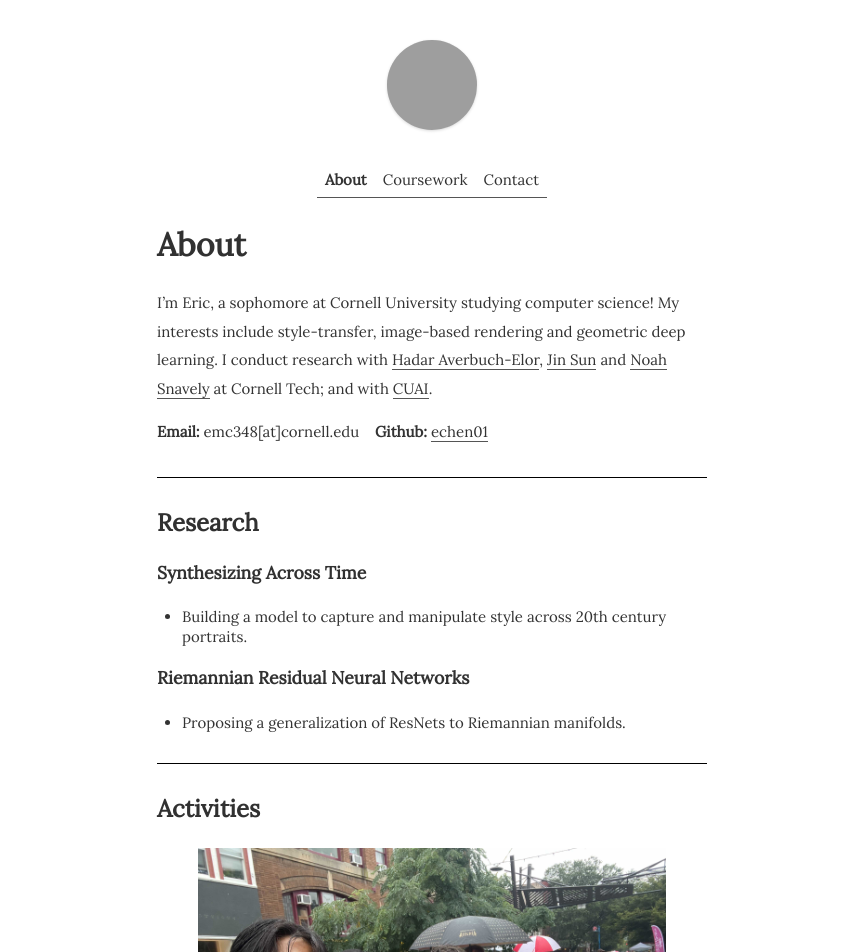
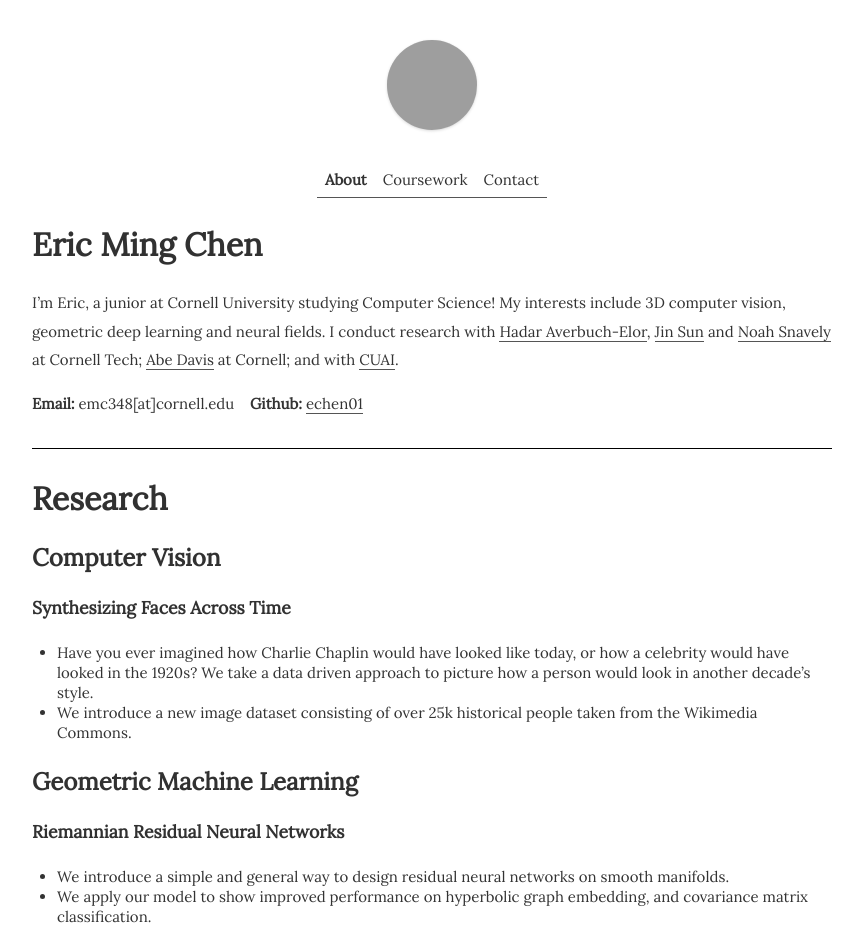
Before and after one commit to echen01/echen01.github.io, a Jekyll site: the page built from index.md, in a window 1280 px wide. Shown: the top 952 px of the page, without its empty margins (208-1070 px from the left). Built offline with Jekyll 4.4.1, drawn with Linux system fonts in a browser that asks for light colours; our own code applies the rules of GitHub Pages for plain Markdown files; some of the changed text lies outside the part shown; grey boxes are pictures that could not be loaded.

Commit message:
Update website for 2022

```diff
--- a/_config.yml
+++ b/_config.yml
@@ -40,7 +40,7 @@ collections:
   coursework:
     output: true
     permalink: /coursework/:name
-  # talks:
+  #talks:
   #   output: true
   #   permalink: /talks/:name
   # blog:
--- a/_sass/main.scss
+++ b/_sass/main.scss
@@ -262,7 +262,72 @@ iframe {
   width: 100%;
 }
 article {
-  max-width: 550px;
+  max-width: 800px;
+  //max-width: 70%;
+  margin: 0 auto;
+  h1.title {
+    line-height: 1.4em;
+    text-align: center;
+    font-size: 1.4em;
+  }
+  .divider {
+    background: #ddd;
+    background: -webkit-gradient(linear,left top,right top,from(rgba(255,255,255,0)),color-stop(#ccc),to(rgba(255,255,255,0)));
+    background: -webkit-linear-gradient(left,rgba(255,255,255,0),#ccc,rgba(255,255,255,0));
+    background: linear-gradient(to right,rgba(255,255,255,0),#ccc,rgba(255,255,255,0));
+    height: 1px;
+    margin: 2em 0;
+  }
+  .center {
+    text-align: center;
+    margin: 0 auto;
+  }
+  hr {
+    border: 0;
+    border-bottom: 1px solid #000;
+    margin: 30px 0;
+  }
+  p {
+    font-size: 15px;
+    line-height: 1.9em;
+    word-wrap: break-word;
+  }
+  .footnote {
+    border: 0;
+    background-color: #0087BE;
+    color: #fff;
+    padding-left: 2px;
+    padding-right: 2px;
+  }
+  .footnotes {
+    margin: 50px auto;
+    display: block;
+    font-size: 0.8em;
+    color: #666;
+    p {
+      line-height: 1rem;
+      font-weight: normal;
+    }
+    ol {
+      margin: 0;
+      padding-left: 15px;
+      li {
+        font-weight: bold;
+      }
+    }
+    .reversefootnote {
+      border: 0;
+      color: #0087BE;
+    }
+  }
+  a:hover {
+    color: #369;
+    border-color: #369;
+  }
+}
+wide_article {
+  //max-width: 550px;
+  max-width: 85%;
   margin: 0 auto;
   h1.title {
     line-height: 1.4em;
--- a/_sass/syntax.scss
+++ b/_sass/syntax.scss
@@ -276,6 +276,7 @@
 .highlight .kt { color: #FAC29AE6 } /* Keyword.Type */
 .highlight .s { color: #FAB795E6 } /* Literal.String */
 .highlight .nc { color: #FAC29AE6 } /* Name.Class */
+.highlight .na { color: #FAC29AE6 } /* Name.Attribute */
 .highlight .x, .o, .ow { color: #d5d6da } /* Operator.Word */
 .highlight .sb { color: #FAB795E6 } /* Literal.String.Backtick */
 .highlight .sc { color: #FAB795E6 } /* Literal.String.Char */
--- a/index.md
+++ b/index.md
@@ -3,54 +3,78 @@ layout: page
 ---
 
 
-# About
-I'm Eric, a sophomore at Cornell University studying computer
-science! My interests include style-transfer, image-based
-rendering and geometric deep learning. I conduct research with [Hadar
+# Eric Ming Chen
+I'm Eric, a junior at Cornell University studying Computer
+Science! My interests include 3D computer vision, geometric deep
+learning and neural fields. I conduct research with [Hadar
 Averbuch-Elor](https://www.cs.cornell.edu/~hadarelor/), [Jin
 Sun](https://www.cs.cornell.edu/~jinsun/) and [Noah
-Snavely](https://www.cs.cornell.edu/~snavely/) at Cornell Tech; and
+Snavely](https://www.cs.cornell.edu/~snavely/) at Cornell Tech; [Abe
+Davis](http://abedavis.com) at Cornell; and
 with [CUAI](https://cuai.github.io/).
 
 **Email:** emc348[at]cornell.edu &nbsp;&nbsp; **Github:** [echen01](https://github.com/echen01)
 
 ---
 
-## Research
-#### Synthesizing Across Time
-- Building a model to capture and manipulate style across 20th century portraits.
+# Research
+## Computer Vision
+#### Synthesizing Faces Across Time
+- Have you ever imagined how Charlie Chaplin would have looked like
+  today, or how a celebrity would have looked in the 1920s? We take a
+  data driven approach to picture how a person would look in another decade's
+  style.
+- We introduce a new image dataset consisting of over 25k historical people taken from
+  the Wikimedia Commons.
 
+## Geometric Machine Learning
 #### Riemannian Residual Neural Networks
-- Proposing a generalization of ResNets to Riemannian manifolds.
+- We introduce a simple and general way to design residual neural
+  networks on smooth manifolds.
+-  We apply our model to show improved performance on hyperbolic
+    graph embedding, and covariance matrix classification.
 
 ---
 
-## Activities
-<p align="center">
-<img src="/assets/activities/applefest.jpg" width="85%"/><br>
-Celebrating Ithaca Apple Fest [2021]
-</p>
+# Publications
+<img src="/assets/rresnet.png" alt="RResNet" style="float: left" height=150px>
+#### Riemannian Residual Neural Networks
+Isay Katsman\*, **Eric M. Chen\***, Sidhanth Holalkere\*, Anna Asch\*, Aaron
+Lou, Ser-Nam Lim, Christopher De Sa\
+ICML 2022 Workshop on Topology, Algebra, and Geometry in ML\
+[Paper](https://drive.google.com/file/d/1yZ_uDbXNn4OfINR8LSe1WA0o5-ae4jq4/view)
+[Poster](https://drive.google.com/file/d/1uWpzZ2SemGpIAClOSaVVQI-L4PZZ0xnU/view)
 
-<p align="center">
-<img src="/assets/activities/graduation.jpg" width="85%"/><br>
-Receiving my Stuy diploma from Mr. Blay after a year of online schooling [2021]
-</p>
 
-<p align="center">
-<img src="/assets/activities/pumpkin_patch.png" width="85%"/><br>
-Volunteering with StuyPulse and Bloomberg Philanthropies [2019]
-</p>
 
 ---
 
-## Writings
-- [The elegant geometry behind Rwanda’s COVID-19 pooled testing strategy [Cornell Data Journal, Dec. 2020]](https://cornelldatajourn.al/articles/elegant-geometry)
+<!-- ## Activities -->
+<!-- <p align="center"> -->
+<!-- <img src="/assets/activities/applefest.jpg" width="85%"/><br> -->
+<!-- Celebrating Ithaca Apple Fest [2021] -->
+<!-- </p> -->
 
----
+<!-- <p align="center"> -->
+<!-- <img src="/assets/activities/graduation.jpg" width="85%"/><br> -->
+<!-- Receiving my Stuy diploma from Mr. Blay after a year of online schooling [2021] -->
+<!-- </p> -->
 
-## Coursework -- In Progress
-- KOREA 1102: Elementary Korean II
-- PHYS 2217: Honors Electricity and Magnetism
-- CS 4820: Introduction to Algorithms
-- CS 5625: Interactive Computer Graphics
-- ORIE 6334: Combinatorial Optimization
+<!-- <p align="center"> -->
+<!-- <img src="/assets/activities/pumpkin_patch.png" width="85%"/><br> -->
+<!-- Volunteering with StuyPulse and Bloomberg Philanthropies [2019] -->
+<!-- </p> -->
+
+<!-- --- -->
+
+<!-- ## Writings -->
+<!-- - [The elegant geometry behind Rwanda’s COVID-19 pooled testing strategy [Cornell Data Journal, Dec. 2020]](https://cornelldatajourn.al/articles/elegant-geometry) -->
+
+<!-- --- -->
+
+<!-- ## Coursework -- In Progress -->
+<!-- - KOREA 1102: Elementary Korean II -->
+<!-- - PHYS 2217: Honors Electricity and Magnetism -->
+<!-- - CS 4820: Introduction to Algorithms -->
+<!-- - CS 5625: Interactive Computer Graphics -->
+<!-- - ORIE 6334: Combinatorial Optimization -->
```
Also changed, not shown: _coursework/cs3110.md (+1 -1 lines), _layouts/wide_page.html (added, +17 -0 lines), coursework.md (+8 -8 lines), assets/activities/applefest.jpg (deleted), assets/activities/pumpkin_patch.png (deleted), assets/headshot.JPG (deleted), assets/rresnet.png (added), 1 other file.
